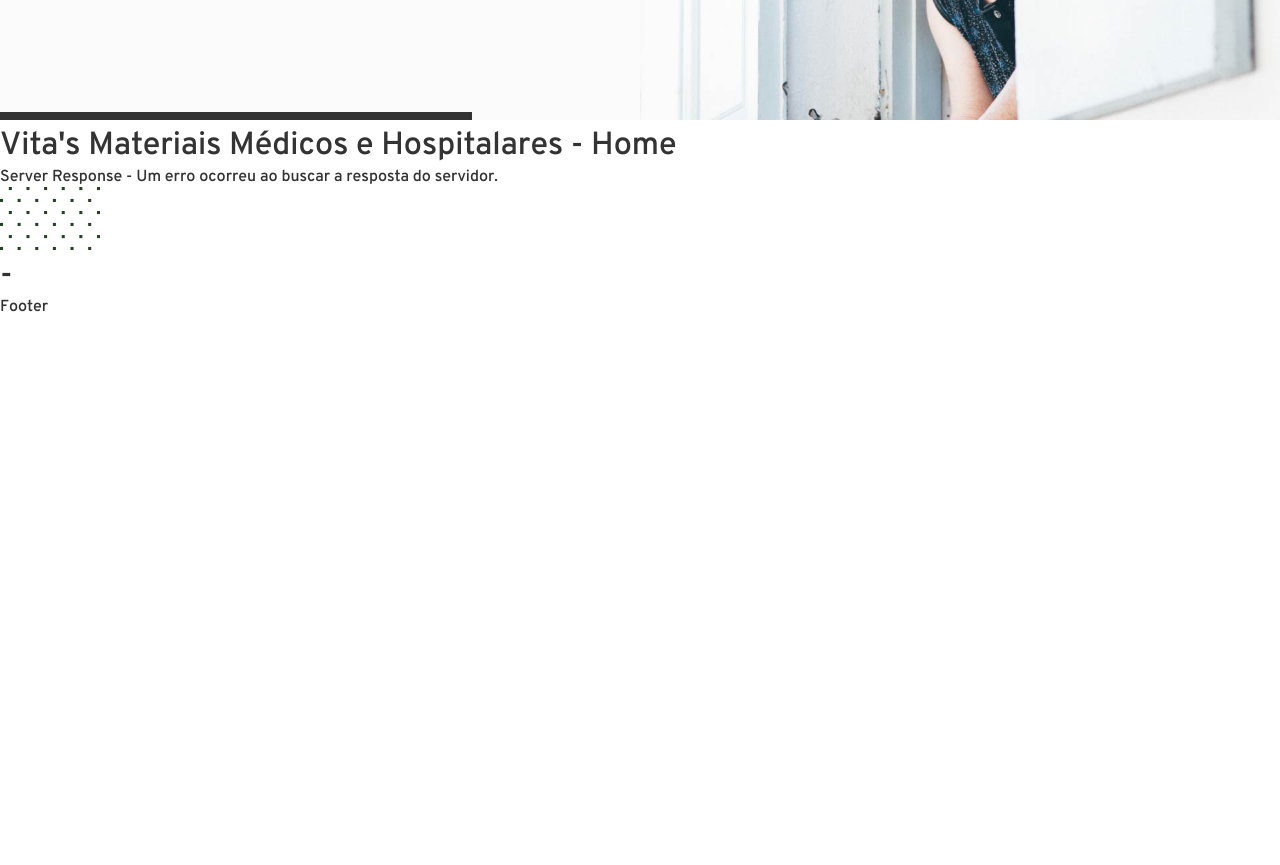
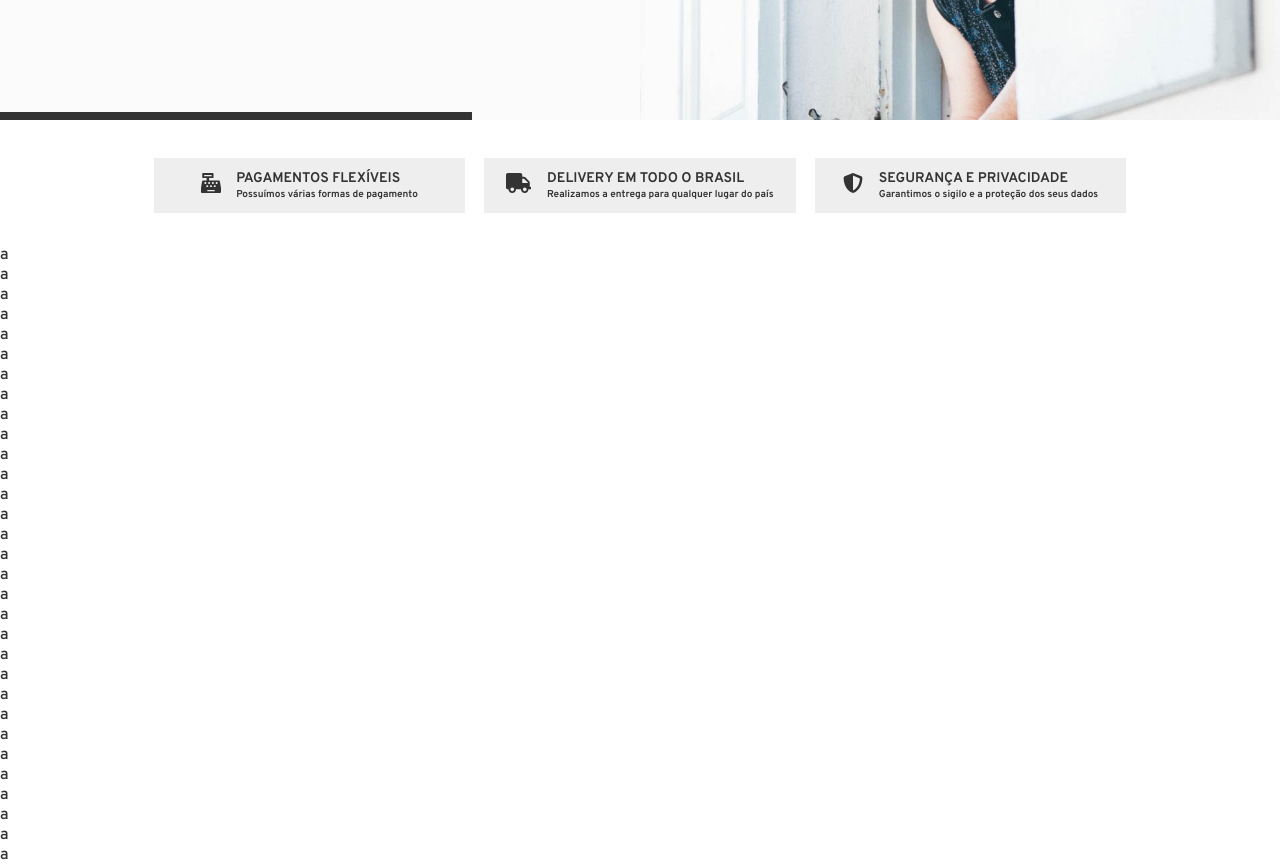
Before and after one commit to CybergTech/vitas-inner, a Next.js app: page / in a window 1280 px wide. Shown: the part 440-1305 px from the top of the page. Before the commit the page ends 800 px from the top, so only its background shows below. Built offline with nearby package versions, Linux system fonts and the light colour scheme; no server answers.

Commit message:
Announcements component implemented

```diff
--- /dev/null
+++ b/components/Announcements/index.jsx
@@ -0,0 +1,57 @@
+import { FontAwesomeIcon } from '@fortawesome/react-fontawesome'
+import React from 'react'
+
+import styles from './styles.module.css'
+
+function Announcements () {
+  return (
+    <div className={styles.container}>
+      <div className={styles.item}>
+        <div className={styles.icon}>
+          <FontAwesomeIcon icon="cash-register" />
+        </div>
+
+        <div className={styles.subtitles}>
+          <h4 className={styles.title}>
+            PAGAMENTOS FLEXÍVEIS
+          </h4>
+          <h5 className={styles.subtitle}>
+            Possuímos várias formas de pagamento
+          </h5>
+        </div>
+      </div>
+
+      <div className={styles.item}>
+        <div className={styles.icon}>
+          <FontAwesomeIcon icon="truck" />
+        </div>
+
+        <div className={styles.subtitles}>
+          <h4 className={styles.title}>
+            DELIVERY EM TODO O BRASIL
+          </h4>
+          <h5 className={styles.subtitle}>
+            Realizamos a entrega para qualquer lugar do país
+          </h5>
+        </div>
+      </div>
+
+      <div className={styles.item}>
+        <div className={styles.icon}>
+          <FontAwesomeIcon icon="shield-alt" />
+        </div>
+
+        <div className={styles.subtitles}>
+          <h4 className={styles.title}>
+            SEGURANÇA E PRIVACIDADE
+          </h4>
+          <h5 className={styles.subtitle}>
+            Garantimos o sigilo e a proteção dos seus dados
+          </h5>
+        </div>
+      </div>
+    </div>
+  )
+}
+
+export default Announcements
--- /dev/null
+++ b/components/Announcements/styles.module.css
@@ -0,0 +1,33 @@
+.container {
+  width: 100%;
+  padding: 4vh 12%;
+
+  display: flex;
+  justify-content: space-between;
+}
+
+.item {
+  width: 32%;
+  height: 55px;
+  background-color: #EEEEEE;
+  font-family: 'Overpass-Bold';
+
+  display: flex;
+  justify-content: center;
+  align-items: center;
+}
+
+.icon {
+  font-size: 20px;
+}
+
+.subtitles {
+  margin-left: 5%;
+}
+
+.title {
+  font-size: 14px;
+}
+.subtitle {
+  font-size: 10px;
+}
--- a/components/Header/index.jsx
+++ b/components/Header/index.jsx
@@ -1,6 +1,5 @@
 /* eslint-disable react/prop-types */
 import React from 'react'
-import Link from 'next/link'
 
 import Logo from '../Logo'
 import Nav from './Nav'
@@ -10,6 +9,10 @@
 import styles from './styles.module.css'
 
 function Header ({ reduced }) {
+  function handlerGoBack () {
+    document.location.href = 'javascript:history.back()'
+  }
+
   return (
     <div className={styles.container}>
       {!reduced
@@ -29,9 +32,9 @@
         </>
         : <>
           <div className={`${styles.row} ${styles.reduced}`}>
-            <Link href="javascript:history.back()">
-              <a><img src="/images/icons/back.svg" alt="Go back"/></a>
-            </Link>
+            <a onClick={handlerGoBack}>
+              <img className={styles.goBackLink} src="/images/icons/back.svg" alt="Go back"/>
+            </a>
 
             <div className={styles.logo}>
               <Logo />
--- a/components/Header/styles.module.css
+++ b/components/Header/styles.module.css
@@ -22,6 +22,10 @@
   padding-bottom: 10vh;
 }
 
+.goBackLink {
+  cursor: pointer;
+}
+
 .logo {
   max-width: 120px;
 }
--- a/pages/index.jsx
+++ b/pages/index.jsx
@@ -5,6 +5,7 @@
 import api from '../services/api'
 import TopHeader from '../components/TopHeader'
 import Header from '../components/Header'
+import Announcements from '../components/Announcements'
 
 import grid from '../styles/grid/main.module.css'
 
@@ -28,11 +29,11 @@
       </Head>
 
       <div className={grid.topHeader}>
-        <TopHeader></TopHeader>
+        <TopHeader />
       </div>
 
       <header className={grid.header}>
-        <Header></Header>
+        <Header />
       </header>
 
       <div className={grid.promotionalCarousel}>
@@ -40,16 +41,46 @@
       </div>
 
       <main className={grid.main}>
-        <h1>Vita&apos;s Materiais Médicos e Hospitalares - Home</h1>
+        <Announcements />
+
+        {/* <h1>Vita&apos;s Materiais Médicos e Hospitalares - Home</h1>
         <h4>Server Response - {message}</h4>
 
-        <img style={{ width: '100px' }} src="/images/detail-dots.svg" alt="Dots"/>
-
-        <h1>-</h1>
+        <img style={{ width: '100px' }} src="/images/detail-dots.svg" alt="Dots"/> */}
       </main>
 
       <footer className={grid.footer}>
-        Footer
+        <h4>a</h4>
+        <h4>a</h4>
+        <h4>a</h4>
+        <h4>a</h4>
+        <h4>a</h4>
+        <h4>a</h4>
+        <h4>a</h4>
+        <h4>a</h4>
+        <h4>a</h4>
+        <h4>a</h4>
+        <h4>a</h4>
+        <h4>a</h4>
+        <h4>a</h4>
+        <h4>a</h4>
+        <h4>a</h4>
+        <h4>a</h4>
+        <h4>a</h4>
+        <h4>a</h4>
+        <h4>a</h4>
+        <h4>a</h4>
+        <h4>a</h4>
+        <h4>a</h4>
+        <h4>a</h4>
+        <h4>a</h4>
+        <h4>a</h4>
+        <h4>a</h4>
+        <h4>a</h4>
+        <h4>a</h4>
+        <h4>a</h4>
+        <h4>a</h4>
+        <h4>a</h4>
       </footer>
     </div>
   )
--- a/services/fontawesome.js
+++ b/services/fontawesome.js
@@ -5,7 +5,8 @@
   faBars, faCircleNotch, faSpinner, faExclamationCircle,
   faCheckCircle, faAngleDoubleDown, faTimes, faFileCode,
   faPencilRuler, faHandsHelping, faEye, faAngleDown, faAngleLeft, faAngleRight,
-  faBriefcaseMedical, faChevronDown, faSearch
+  faBriefcaseMedical, faChevronDown, faSearch, faCashRegister, faTruck,
+  faShieldAlt
 } from '@fortawesome/free-solid-svg-icons'
 
 library.add(
@@ -13,5 +14,6 @@
   faBars, faCircleNotch, faSpinner, faExclamationCircle,
   faCheckCircle, faAngleDoubleDown, faTimes, faFileCode,
   faPencilRuler, faHandsHelping, faEye, faAngleDown, faAngleLeft, faAngleRight,
-  faBriefcaseMedical, faChevronDown, faSearch
+  faBriefcaseMedical, faChevronDown, faSearch, faCashRegister, faTruck,
+  faShieldAlt
 )
--- a/styles/globals.css
+++ b/styles/globals.css
@@ -38,7 +38,6 @@
   outline: none;
   margin: 0;
   padding: 0;
-  font-family: 'Overpass-SemiBold';
 
   scrollbar-width: thin;
   scrollbar-color: #232323 #d2d2d2;
@@ -82,6 +81,10 @@
   list-style: none;
 }
 
+input {
+  font-family: 'Overpass-SemiBold';
+}
+
 ::placeholder {
   color: #AAAAAA;
 }
```
